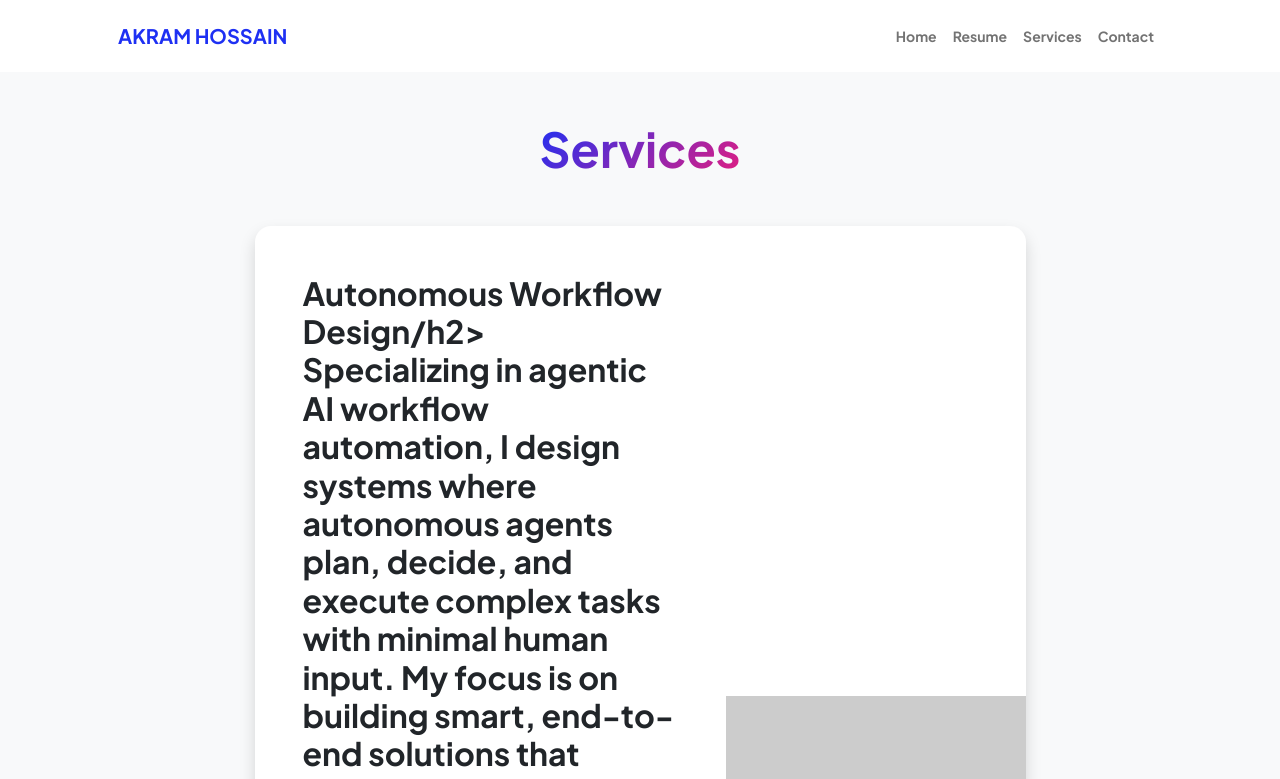
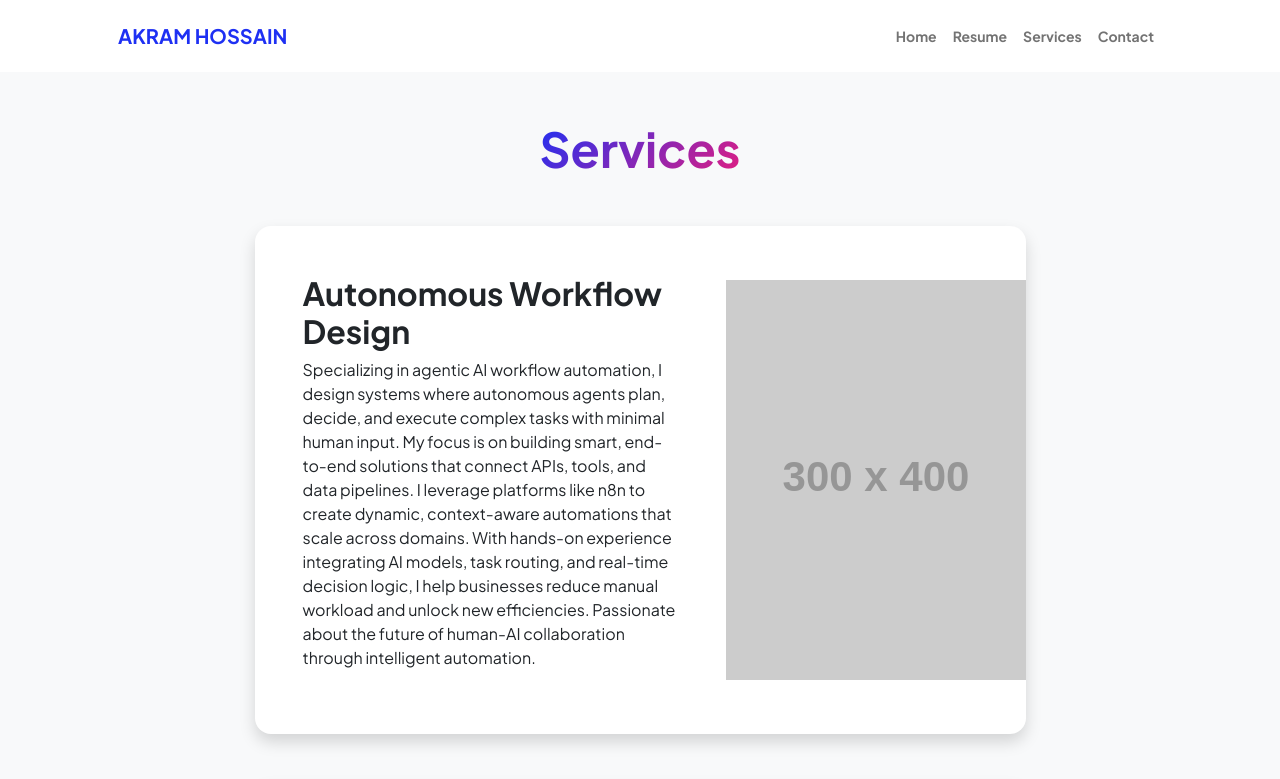
Before and after one commit to akram6043/akram6043.github.io, a plain HTML site: page projects.html in a window 1280 px wide. Shown: the top 779 px of the page. Drawn offline with nearby package versions, Linux system fonts and the light colour scheme; placeholder pictures from the web are drawn by us.

Commit message:
Update projects.html

```diff
--- a/projects.html
+++ b/projects.html
@@ -47,7 +47,7 @@
                                 <div class="card-body p-0">
                                     <div class="d-flex align-items-center">
                                         <div class="p-5">
-                                            <h2 class="fw-bolder">Autonomous Workflow Design/h2>
+                                            <h2 class="fw-bolder">Autonomous Workflow Design</h2>
                                             <p>Specializing in agentic AI workflow automation, I design systems where autonomous agents plan, decide, and execute complex tasks with minimal human input. My focus is on building smart, end-to-end solutions that connect APIs, tools, and data pipelines. I leverage platforms like n8n to create dynamic, context-aware automations that scale across domains. With hands-on experience integrating AI models, task routing, and real-time decision logic, I help businesses reduce manual workload and unlock new efficiencies. Passionate about the future of human-AI collaboration through intelligent automation.</p>
                                         </div>
                                         <img class="img-fluid" src="https://dummyimage.com/300x400/343a40/6c757d" alt="..." />
```
